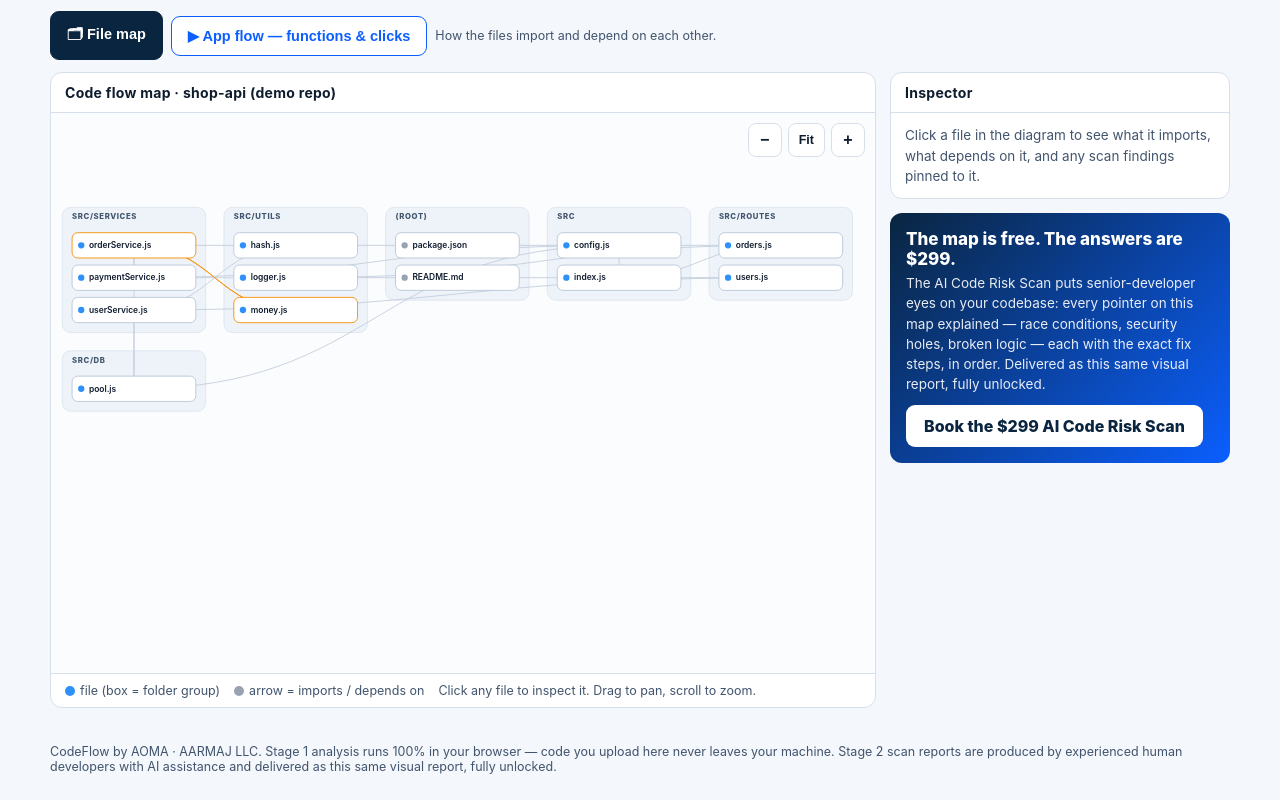
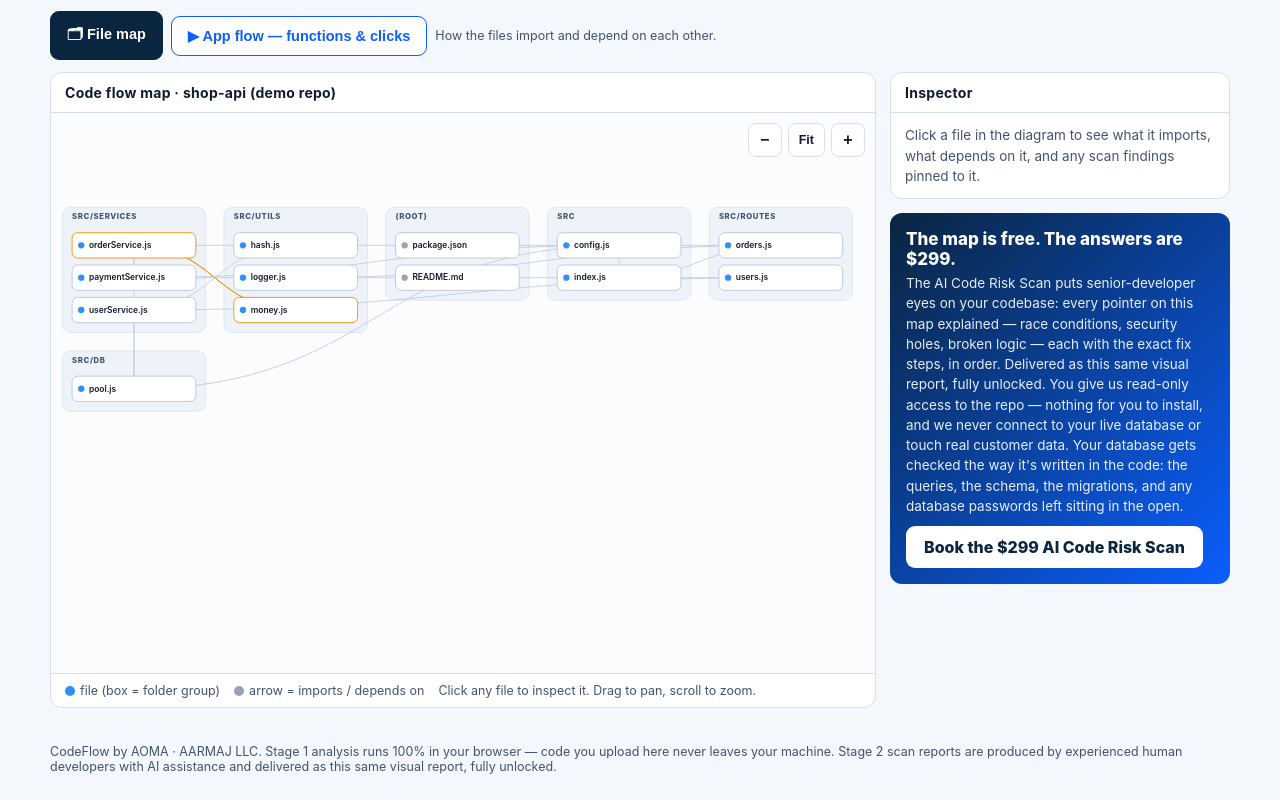
Before and after one commit to AarmajUS/aoma-codeflow, a plain HTML site: page index.html in a window 1280 px wide. Shown: the part 886-1686 px from the top of the page. Drawn offline with Linux system fonts and the light colour scheme.

Commit message:
CTA: state the run model + database boundary (read-only repo access, never the live database)

```diff
--- a/index.html
+++ b/index.html
@@ -193,7 +193,7 @@
 
         <div class="cta" id="ctaBox">
           <div class="t">The map is free. The answers are $299.</div>
-          <div class="d">The AI Code Risk Scan puts senior-developer eyes on your codebase: every pointer on this map explained — race conditions, security holes, broken logic — each with the exact fix steps, in order. Delivered as this same visual report, fully unlocked.</div>
+          <div class="d">The AI Code Risk Scan puts senior-developer eyes on your codebase: every pointer on this map explained — race conditions, security holes, broken logic — each with the exact fix steps, in order. Delivered as this same visual report, fully unlocked. You give us read-only access to the repo — nothing for you to install, and we never connect to your live database or touch real customer data. Your database gets checked the way it's written in the code: the queries, the schema, the migrations, and any database passwords left sitting in the open.</div>
           <a class="btn" href="https://aomaai.com" target="_blank" rel="noopener">Book the $299 AI Code Risk Scan</a>
         </div>
       </div>
```
